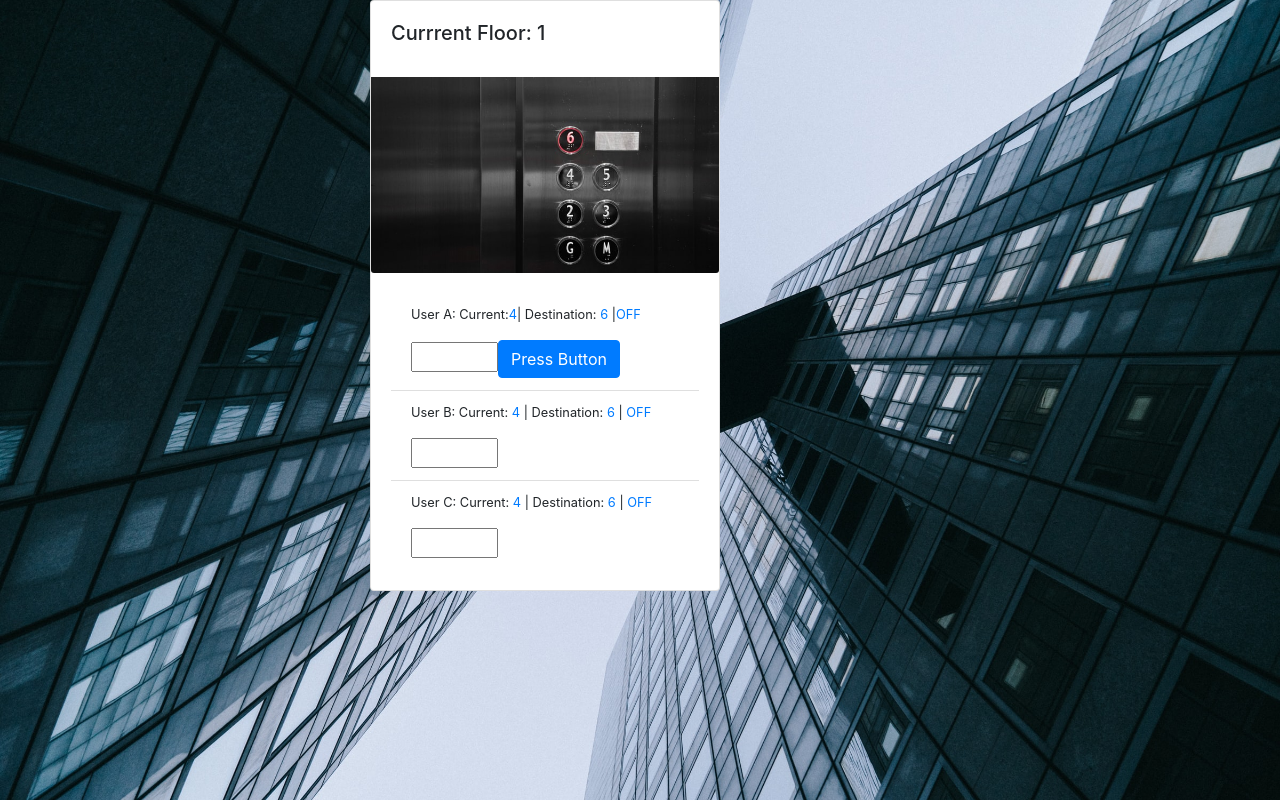
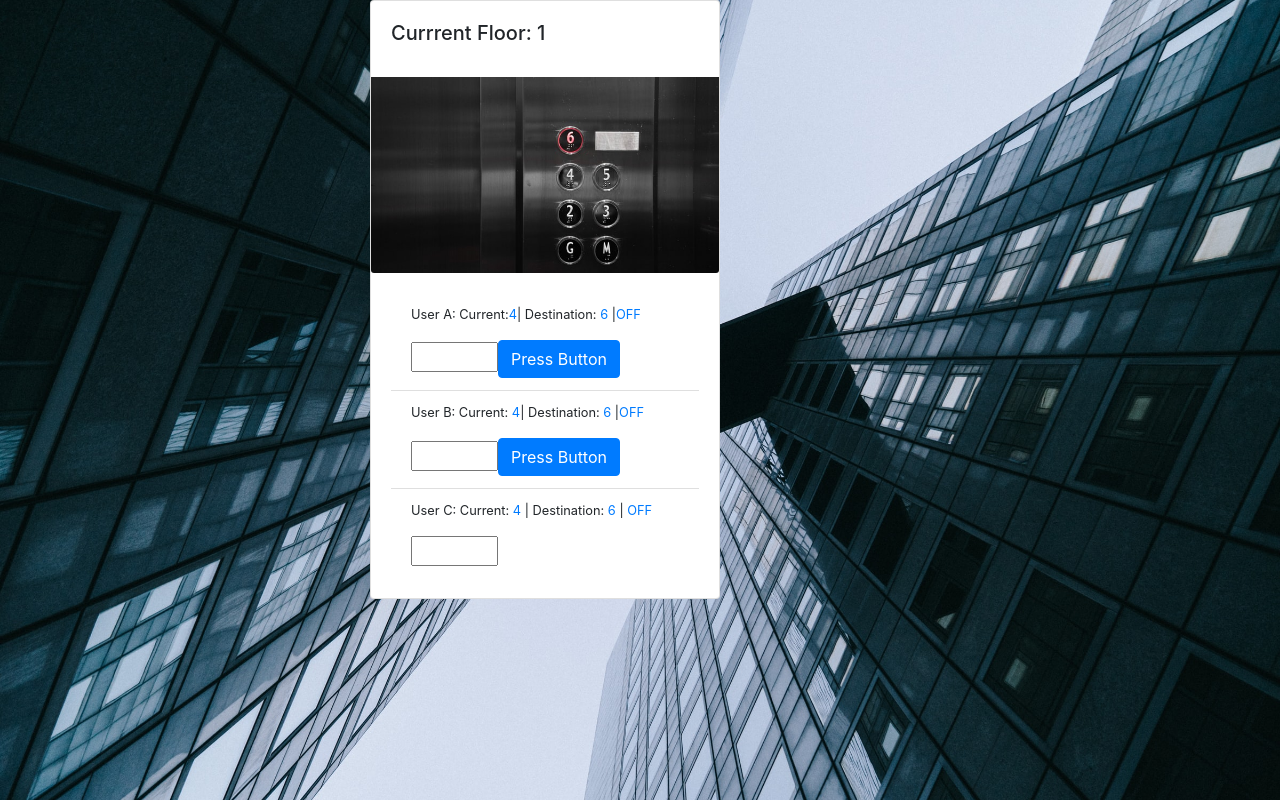
Before and after one commit to GreatDeveloper66/elevator-app, a React (Create React App) app: page / in a window 1280 px wide. Built offline with nearby package versions, Linux system fonts and the light colour scheme.

Commit message:
Add submit button to User B

```diff
--- a/src/Components/UserB.js
+++ b/src/Components/UserB.js
@@ -1,6 +1,6 @@
 import React, { Component, Fragment } from 'react'
 import { connect } from 'react-redux'
-import { ListGroupItem } from 'react-bootstrap'
+import { ListGroupItem, Button } from 'react-bootstrap'
 import UpdateUserBDestination from '../Actions/UpdateUserBDestination'
 
 const mapStateToProps = state => {
@@ -23,7 +23,13 @@ const mapStateToProps = state => {
     render(){
         return(
             <Fragment>
-                <ListGroupItem><p class="small">User B: Current: <span class="text-primary">4</span> | Destination: <span class="text-primary">6</span> | <span class="text-primary">OFF</span> </p><input type="number" min="0" max="30"></input> </ListGroupItem>
+                <ListGroupItem>
+                  <p class="small">User B: Current: <span class="text-primary">4</span>
+                   | Destination: <span class="text-primary">6</span> |
+                   <span class="text-primary">OFF
+                   </span> </p><input type="number" min="0" max="30"></input>
+                   <Button type='submit'>Press Button</Button>
+                   </ListGroupItem>
             </Fragment>
         )
     }
```
